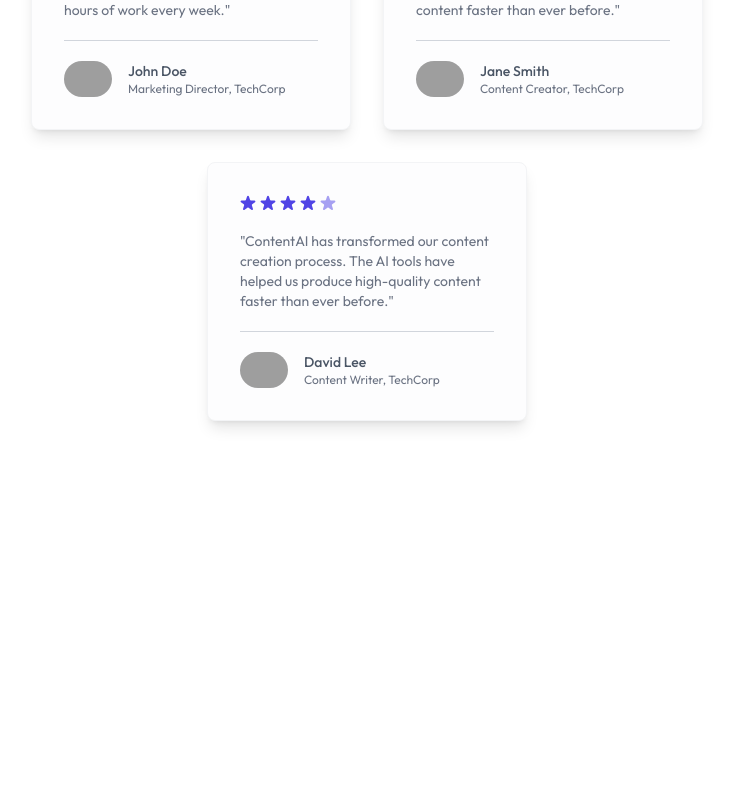
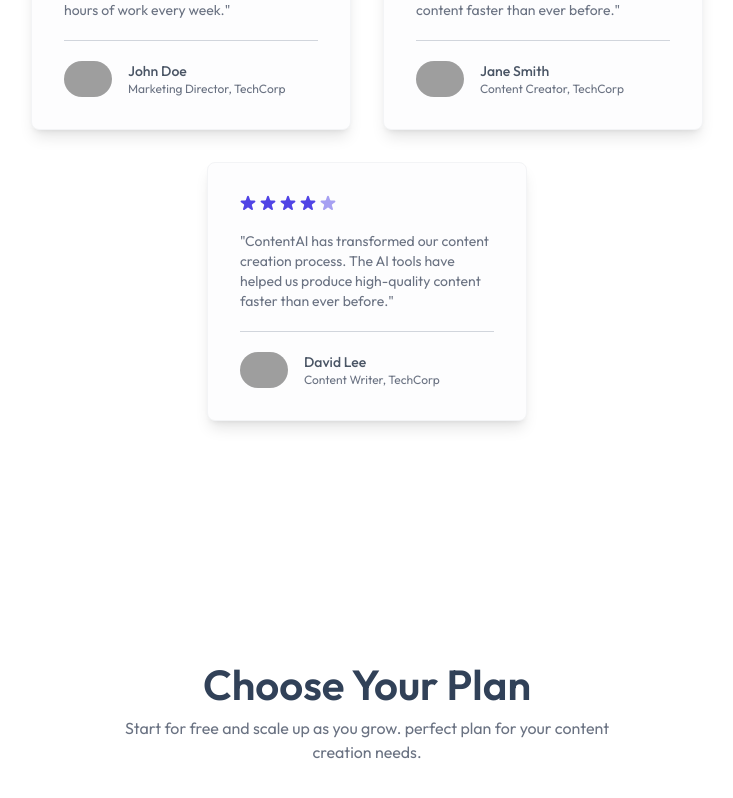
Before and after one commit to NishitRana2/QuickAI-Client, a React (Vite) app: page / in a window 1280 px wide. Shown: the part 2321-3119 px from the top of the page, without its empty margins (273-1006 px from the left). Before the commit the page ends 2854 px from the top, so only its background shows below. Built offline with nearby package versions, Linux system fonts and the light colour scheme; no server answers; grey boxes are pictures that could not be loaded.

Commit message:
Added plans section

```diff
--- a/src/components/Plan.jsx
+++ b/src/components/Plan.jsx
@@ -2,7 +2,12 @@ import React from 'react'
 
 const Plan = () => {
   return (
-    <div>Plan</div>
+    <div className='max-w-2xl mx-auto z-20 my-30'>
+        <div className='text-center'>
+            <h2 className='text-slate-700 text-[42px] font-semibold'>Choose Your Plan</h2>
+            <p className='text-gray-500 max-w-lg mx-auto'>Start for free and scale up as you grow. perfect plan for your content creation needs.</p>
+        </div>
+    </div>
   )
 }
 
--- a/src/pages/Home.jsx
+++ b/src/pages/Home.jsx
@@ -3,6 +3,7 @@ import Navbar from '../components/Navbar'
 import Hero from '../components/Hero'
 import AiTools from '../components/AiTools'
 import Testimonial from '../components/Testimonial'
+import Plan from '../components/Plan'
 
 const Home = () => {
   return (
@@ -11,6 +12,7 @@ const Home = () => {
       <Hero/>
       <AiTools/>
       <Testimonial/>
+      <Plan/>
     </>
 
   )
```
